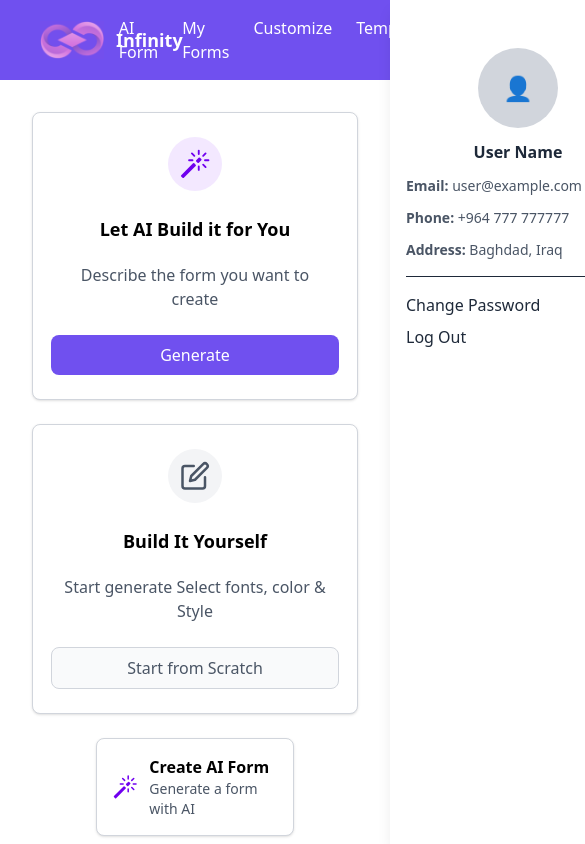
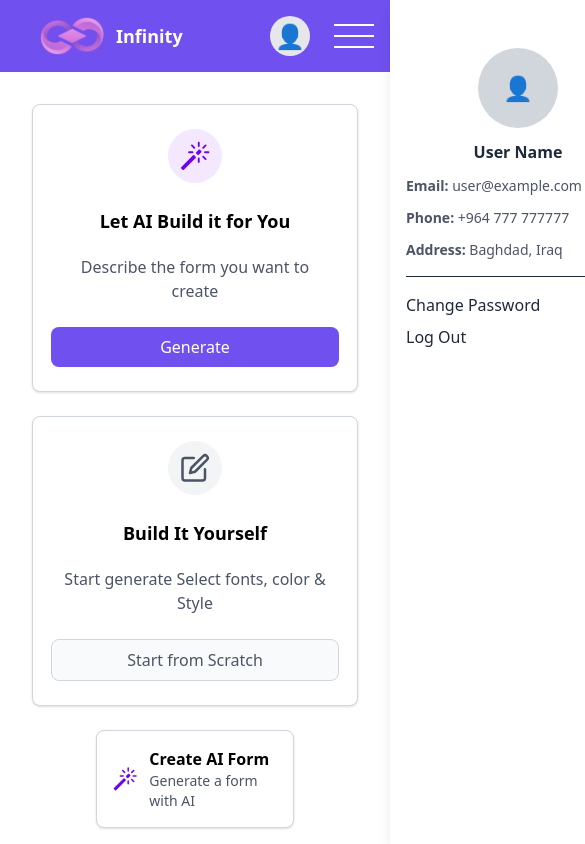
Before and after one commit to Mohammed5798/form-generator, a React (Vite) app in the folder frontend/: page /main in a window 390 px wide. Shown: the top 844 px of the page, 585 px wide, since content can reach past the window. Built offline with nearby package versions, Linux system fonts and the light colour scheme.

Commit message:
Main Page Responsive

```diff
--- a/frontend/index.html
+++ b/frontend/index.html
@@ -5,6 +5,11 @@
     <link rel="icon" type="image/svg+xml" href="./public/logo.png" />
     <meta name="viewport" content="width=device-width, initial-scale=1.0" />
     <title>Infinity</title>
+    <style>
+      body{
+        overflow-x: hidden;
+      }
+    </style>
   </head>
   <body>
     <div id="root"></div>
--- a/frontend/src/components/Header.jsx
+++ b/frontend/src/components/Header.jsx
@@ -1,8 +1,13 @@
-import React, { useState } from "react";
+import { CgTemplate } from "react-icons/cg";
+import { FaBrain } from "react-icons/fa6";
+import { MdDashboardCustomize } from "react-icons/md";
+import { IoDocumentsSharp } from "react-icons/io5";
+import React, { useState, useRef } from "react";
 import Sidebar from "./Sidebar";
 
 const Header = () => {
   const [isSidebarOpen, setIsSidebarOpen] = useState(false);
+  const menuRef = useRef(null);
 
   const toggleSidebar = () => {
     setIsSidebarOpen((prev) => !prev);
@@ -12,6 +17,16 @@ const Header = () => {
     setIsSidebarOpen(false);
   };
 
+  function translate_list() {
+    if (menuRef.current.classList.contains('open')) {
+      menuRef.current.style.transform = "translateX(100%)";
+      menuRef.current.classList.remove("open")
+    }else{
+      menuRef.current.style.transform = "translateX(-100%)";
+      menuRef.current.classList.add("open")
+    }
+  }
+
   return (
     <>
       <nav className="bg-[#7050EF] flex justify-between items-center p-4 text-white">
@@ -20,20 +35,33 @@ const Header = () => {
           <span className="font-bold text-lg">Infinity</span>
         </div>
 
-            <div className="flex space-x-6">
+        <div className="list flex space-x-6">
           <a href="#" className="hover:underline">AI Form</a>
           <a href="#" className="hover:underline">My Forms</a>
           <a href="#" className="hover:underline">Customize</a>
           <a href="#" className="hover:underline">Templates</a>
         </div>
 
-            <div className="bg-gray-200 rounded-full w-10 h-10 cursor-pointer mr-6 flex items-center justify-center" onClick={toggleSidebar}>
+        <div
+          className="profile bg-gray-200 rounded-full w-10 h-10 cursor-pointer mr-6 flex items-center justify-center"
+          onClick={toggleSidebar}
+        >
           <span className="text-2xl text-gray-600">👤</span>
         </div>
+        <div onClick={translate_list} className="hidden burger cursor-pointer">
+          <span></span>
+          <span></span>
+          <span></span>
+        </div>
       </nav>
+      <div ref={menuRef} className="mobile-menu transition-all duration-300 ease-in-out rounded-bl-[10px]">
+        <a href="#" className="hover:bg-[#c4c4c4] block"><FaBrain className="inline mr-[10px]" />AI Form</a>
+        <a href="#" className="hover:bg-[#c4c4c4] block"><IoDocumentsSharp className="inline mr-[10px]" />My Forms</a>
+        <a href="#" className="hover:bg-[#c4c4c4] block"><MdDashboardCustomize className="inline mr-[10px]" />Customize</a>
+        <a href="#" className="hover:bg-[#c4c4c4] block"><CgTemplate className="inline mr-[10px]" />Templates</a>
+      </div>
 
       <Sidebar isOpen={isSidebarOpen} onClose={closeSidebar} />
-
     </>
   );
 };
--- a/frontend/src/pages/MainPage.jsx
+++ b/frontend/src/pages/MainPage.jsx
@@ -1,3 +1,4 @@
+import '../style/App.css';
 import React from "react";
 import Header from "../components/Header";
 import Card from "../components/Card";
--- a/frontend/src/style/App.css
+++ b/frontend/src/style/App.css
@@ -1,4 +1,7 @@
 @import "tailwindcss";
+
+/*Login, Signup, Forget Password Design In Mobile*/
+
 @media (max-width: 768px) {
     /*Left Section In Mobile*/
     .left-section{
@@ -14,3 +17,40 @@
         display: block;
     }
 }
+
+/*header Burger icon*/
+nav .burger span{
+    display: block;
+    width: 40px;
+    height: 2px;
+    background: white;
+}
+nav .burger span:not(:last-child){
+    margin-bottom: 9px;
+}
+.mobile-menu {
+    width: 250px;
+    position: absolute;
+    left: 100%;
+    background-color: #d9d9d9;
+    padding: 20px;
+}
+.mobile-menu a{
+    transition: 400ms;
+    padding: 8px;
+    border-radius: 5px;
+    margin-bottom: 10px;
+    font-size: 24px;
+}
+
+@media (max-width: 700px) {
+    nav .list {
+        display: none;
+    }
+    nav .burger {
+        display: block;
+    }
+    nav .profile {
+        margin-left: auto;
+    }
+}
```
Lines whose indentation alone changed are shown as unchanged.
